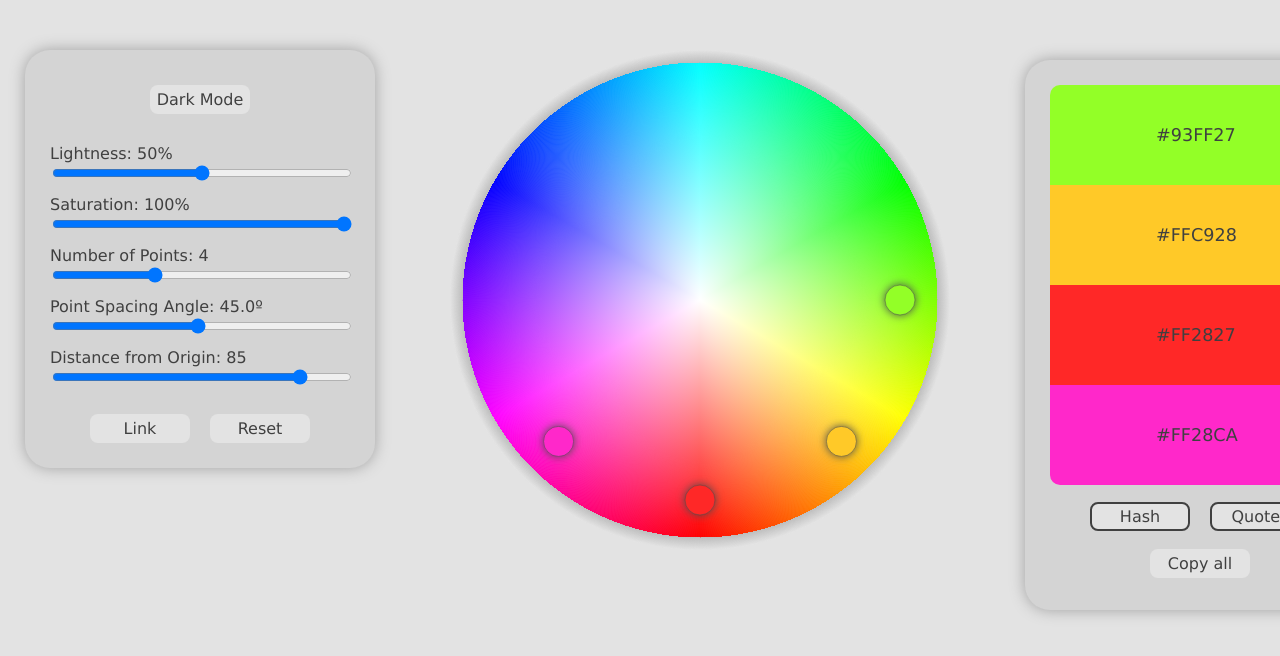
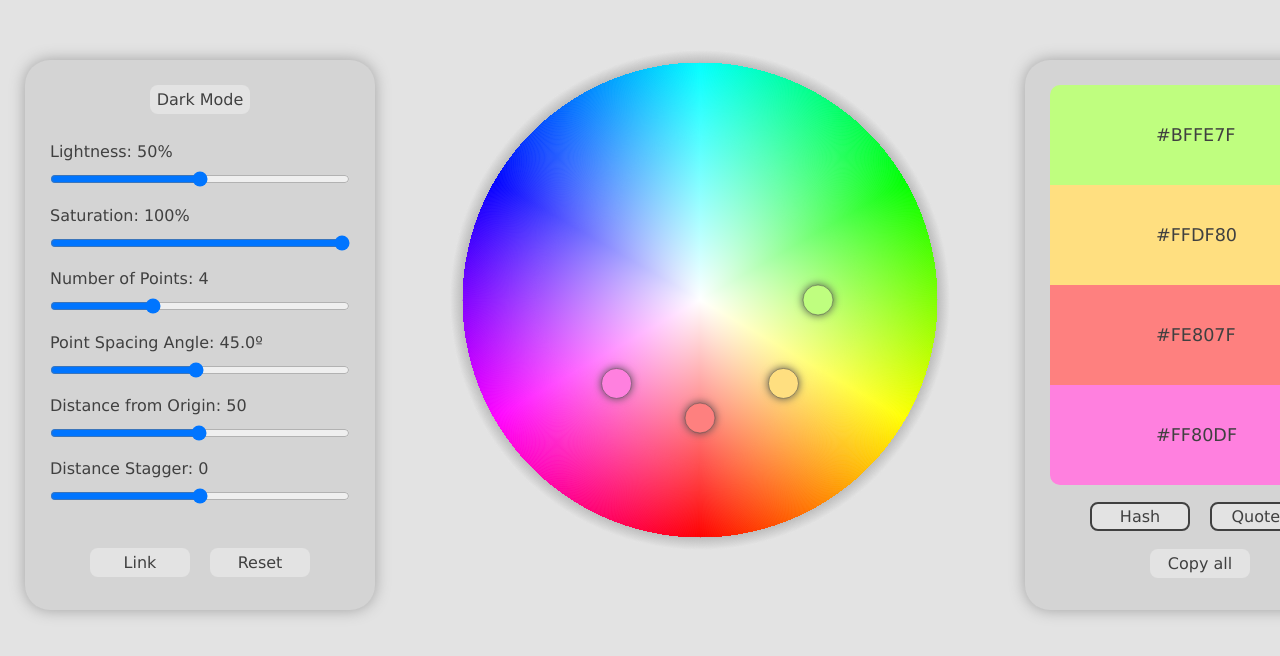
Before and after one commit to ymurenko/color-builder, a React (Create React App) app: page / in a window 1280 px wide. Shown: the top 656 px of the page. Built offline with nearby package versions, Linux system fonts and the light colour scheme.

Commit message:
feature add radius stagger control

```diff
--- a/src/components/Controls/Controls.js
+++ b/src/components/Controls/Controls.js
@@ -1,4 +1,4 @@
-import React from "react";
+import React, { useEffect, useRef } from "react";
 import { connect } from "react-redux";
 import {
   setLightness,
@@ -8,13 +8,20 @@ import {
   setLinkedState,
   setSelectorAngle,
   setSelectorRadius,
+  setSelectorStagger,
   setDarkMode
 } from "../../redux/actions/actions";
 import "./Controls.scss";
 
 const Controls_ = props => {
+  const staggerSlider = useRef(null)
+
+  useEffect(() => {
+    props.setSelectorStagger(staggerSlider.current.value)
+  }, [props.selectorRadius]);
+
   return (
-    <div className={`color-picker-controls ${props.darkMode ? "dark" : ""}`}>
+    <div className={`controls ${props.darkMode ? "dark" : ""}`}>
       <div className="control-container">
         <button
           className={`button set-dark ${props.darkMode ? "dark" : ""}`}
@@ -55,9 +62,7 @@ const Controls_ = props => {
         />
       </div>
       <div className="control-container">
-        <p className="control-label">
-          Number of Points: {props.selectorCount}
-        </p>
+        <p className="control-label">Number of Points: {props.selectorCount}</p>
         <input
           type="range"
           className="slider"
@@ -93,9 +98,7 @@ const Controls_ = props => {
       <div className="control-container">
         <p className="control-label">
           Distance from Origin:{" "}
-          {(
-            Math.round((props.selectorRadius / 236) * 1000) / 10
-          ).toFixed(0)}
+          {(Math.round((props.selectorRadius / 236) * 1000) / 10).toFixed(0)}
         </p>
         <input
           type="range"
@@ -109,7 +112,26 @@ const Controls_ = props => {
           }}
         />
       </div>
-      <div className="control-container" style={{marginTop: '25px'}}>
+      <div className="control-container">
+        <p className="control-label">
+          Distance Stagger:{" "}
+          {(Math.round(props.selectorStagger * 10) / 10).toFixed(0)}
+        </p>
+        <input
+          type="range"
+          className="slider"
+          ref={staggerSlider}
+          min={-(236 - props.selectorRadius)}
+          max={props.selectorRadius}
+          step={1}
+          defaultValue={props.selectorStagger}
+          onChange={val => {
+            console.log("sdfds");
+            props.setSelectorStagger(val.target.value);
+          }}
+        />
+      </div>
+      <div className="control-container" style={{ marginTop: "25px" }}>
         <button
           className={`button ${props.linked ? "active" : ""} ${
             props.darkMode ? "dark" : ""
@@ -142,6 +164,7 @@ function mapStateToProps(state) {
     selectorCount: state.actionReducer.SELECTOR_COUNT,
     selectorAngle: state.actionReducer.SELECTOR_ANGLE,
     selectorRadius: state.actionReducer.SELECTOR_RADIUS,
+    selectorStagger: state.actionReducer.SELECTOR_STAGGER,
     linked: state.actionReducer.LINKED,
     darkMode: state.actionReducer.DARK_MODE
   };
@@ -155,6 +178,7 @@ const mapDispatchToProps = {
   setLinkedState,
   setSelectorAngle,
   setSelectorRadius,
+  setSelectorStagger,
   setDarkMode
 };
 
--- a/src/components/Controls/Controls.scss
+++ b/src/components/Controls/Controls.scss
@@ -1,11 +1,11 @@
 @import "../../Globals.scss";
 
-.color-picker-controls {
+.controls {
   display: grid;
   float: left;
   width: 300px;
-  height: auto;
-  margin: 0 25px 10px;
+  height: 500px;
+  margin: 10px 25px;
   padding: 25px;
   background-color: $color-secondary;
   border-radius: 25px;
@@ -22,7 +22,6 @@
   font-size: $secondary-font-size;
   font-weight: $secondary-font-weight;
   font-family: $font-family;
-  margin-top: 10px;
   .button {
     margin: 0 10px 0;
     &.active {
@@ -35,6 +34,7 @@
   }
   .slider {
     width: 100%;
+    margin: 10px 0 ;
   }
 }
 
--- a/src/components/Selectors/Selectors.js
+++ b/src/components/Selectors/Selectors.js
@@ -175,40 +175,21 @@ const Selectors_ = props => {
     circleCoordinates = getPointMath();
   };
 
+
   useEffect(() => {
     let radOffset = firstCircleAngle;
-    //createCircles();
+    let staggerOffset = 0;
     let radIncrement =
       Math.round(props.selectorAngle / props.selectorCount) * (Math.PI / 180);
     for (let i = 0; i < props.selectorCount; i++) {
-      let x = 250 + props.selectorRadius * Math.cos(radOffset);
-      let y = 250 + props.selectorRadius * Math.sin(radOffset);
+      let x = 250 + (props.selectorRadius - staggerOffset) * Math.cos(radOffset);
+      let y = 250 + (props.selectorRadius - staggerOffset) * Math.sin(radOffset);
       circleRefs[i].setAttribute("cx", `${x}`);
       circleRefs[i].setAttribute("cy", `${y}`);
       radOffset += radIncrement;
+      staggerOffset += props.selectorStagger / props.selectorCount
     }
-  }, [
-    props.reset,
-    props.selectorCount,
-    props.selectorRadius
-  ]);
-
-  useEffect(() => {
-    let radOffset = circleCoordinates[0].angle;
-    //createCircles();
-    let radIncrement =
-      Math.round(props.selectorAngle / props.selectorCount) * (Math.PI / 180);
-    for (let i = 0; i < props.selectorCount; i++) {
-      let x = 250 + circleCoordinates[0].radius * Math.cos(radOffset);
-      let y = 250 + circleCoordinates[0].radius * Math.sin(radOffset);
-      circleRefs[i].setAttribute("cx", `${x}`);
-      circleRefs[i].setAttribute("cy", `${y}`);
-      radOffset += radIncrement;
-    }
-  }, [
-    props.selectorAngle
-  ]);
-
+  }, [props.selectorStagger, props.reset, props.selectorCount, props.selectorRadius,  props.selectorAngle]);
 
   useEffect(() => {
     for (let i = 0; i < props.selectorCount; i++) {
@@ -241,6 +222,7 @@ function mapStateToProps(state) {
     selectorCount: state.actionReducer.SELECTOR_COUNT,
     selectorAngle: state.actionReducer.SELECTOR_ANGLE,
     selectorRadius: state.actionReducer.SELECTOR_RADIUS,
+    selectorStagger: state.actionReducer.SELECTOR_STAGGER,
     lightness: state.actionReducer.LIGHTNESS,
     saturation: state.actionReducer.SATURATION,
     linked: state.actionReducer.LINKED,
--- a/src/redux/actions/actions.js
+++ b/src/redux/actions/actions.js
@@ -18,6 +18,9 @@ export const setSelectorAngle = (val) => (
 export const setSelectorRadius = (val) => (
   { type: 'SET_SELECTOR_RADIUS', SELECTOR_RADIUS: val }
 )
+export const setSelectorStagger = (val) => (
+  { type: 'SET_SELECTOR_STAGGER', SELECTOR_STAGGER: val }
+)
 export const setLinkedState = () => (
   { type: 'SET_LINKED' }
 )
--- a/src/redux/reducers/reducers.js
+++ b/src/redux/reducers/reducers.js
@@ -6,7 +6,8 @@ const initialState = {
   SATURATION: 100,
   SELECTOR_COUNT: 4,
   SELECTOR_ANGLE: 180,
-  SELECTOR_RADIUS: 200,
+  SELECTOR_RADIUS: 118,
+  SELECTOR_STAGGER: 0,
   LINKED: false,
   DARK_MODE: false,
   HASH: true,
@@ -52,6 +53,11 @@ export const actionReducer = (state = initialState, action) => {
         ...state,
         SELECTOR_RADIUS: action.SELECTOR_RADIUS
       };
+      case "SET_SELECTOR_STAGGER":
+      return {
+        ...state,
+        SELECTOR_STAGGER: action.SELECTOR_STAGGER
+      };
     case "SET_LINKED":
       return {
         ...state,
```
